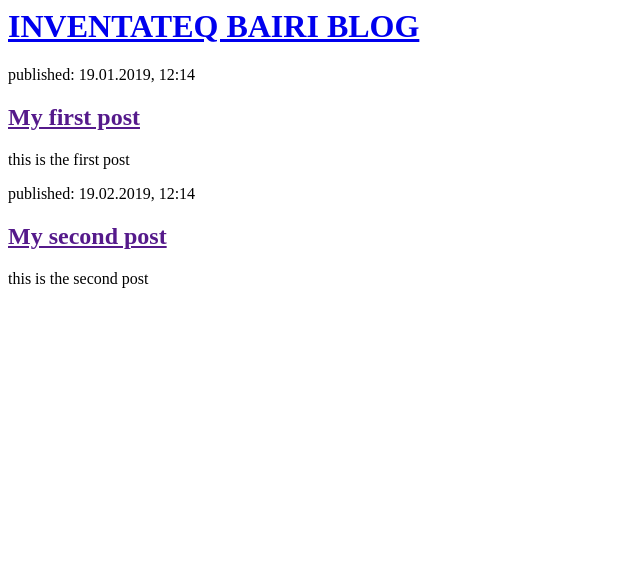
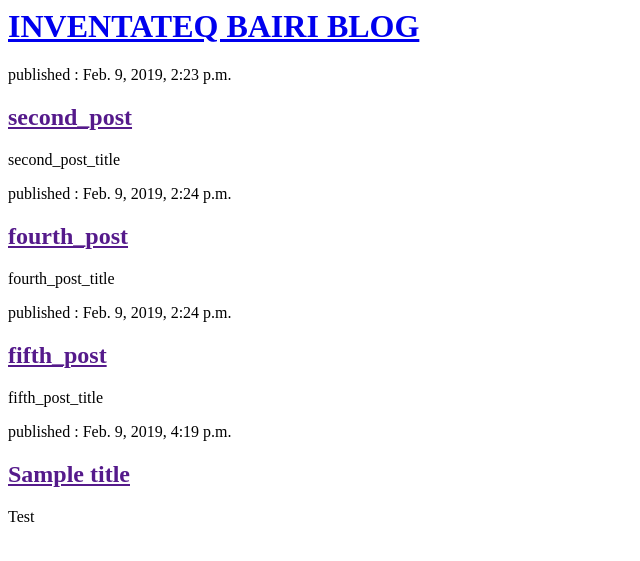
Before and after one commit to bairi/inventateq_blog, a Django app: page / in a window 1280 px wide. Shown: the top 561 px of the page, without its empty margins (0-640 px from the left). Run offline with Django 3.2, Linux system fonts and the light colour scheme; data comes from the database, SQL or seed files in the repository.

Commit message:
Modified Templates to display posts from db

```diff
--- a/blog/templates/blog/post_list.html
+++ b/blog/templates/blog/post_list.html
@@ -6,17 +6,12 @@
         <div>
             <h1><a href="/">INVENTATEQ BAIRI BLOG</a></h1>
         </div>
-
-        <div>
-            <p>published: 19.01.2019, 12:14</p>
-            <h2><a href="">My first post</a></h2>
-            <p>this is the first post</p>
-        </div>
-
-        <div>
-            <p>published: 19.02.2019, 12:14</p>
-            <h2><a href="">My second post</a></h2>
-            <p>this is the second post</p>
-        </div>
+            {% for post in posts %}
+            <div>
+                <p>published : {{post.published_date}}</p>
+                <h2><a href="">{{ post.title }}</a></h2>
+                <p>{{ post.text|linebreaksbr }}</p>
+            </div>
+            {%endfor%}
     </body>
 </html>
--- a/blog/views.py
+++ b/blog/views.py
@@ -1,6 +1,8 @@
 from django.shortcuts import render
-
+from django.utils import timezone
+from .models import Post
 # Create your views here.
 
 def post_list(request):
-    return render(request, 'blog/post_list.html', {})
+    posts = Post.objects.filter(published_date__lte=timezone.now()).order_by('published_date')
+    return render(request, 'blog/post_list.html', {'posts': posts})
```
